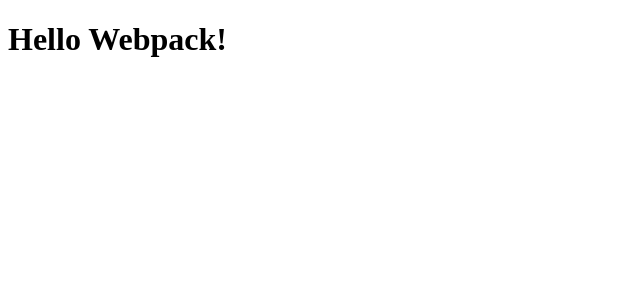
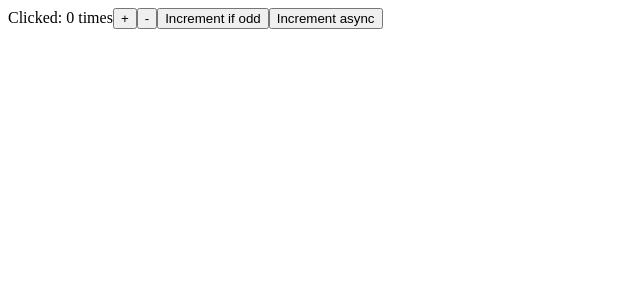
Before and after one commit to Fipo/redux-play-workshop, a React app: page / in a window 1280 px wide. Shown: the top 300 px of the page, without its empty margins (0-640 px from the left). Built offline with nearby package versions, Linux system fonts and the light colour scheme.

Commit message:
Example Counter Implementation
Implementation of the counter example from the redux examples page:

* http://redux.js.org/docs/introduction/Examples.html
* https://github.com/reactjs/redux/tree/master/examples/counter

```diff
--- a/src/App.js
+++ b/src/App.js
@@ -1,8 +1,16 @@
 import React from 'react';
 import { render } from 'react-dom';
+import { Provider } from 'react-redux';
+import { createStore } from 'redux';
+import rootReducer from './reducers';
+import Counter from './components/Counter';
 
-const App = () => {
-  return <h1>Hello Webpack!</h1>;
-};
+const store = createStore(rootReducer, window.__REDUX_DEVTOOLS_EXTENSION__ && window.__REDUX_DEVTOOLS_EXTENSION__());
+const el = document.getElementById('root');
 
-render(<App />, document.getElementById('root'));
+const App = () =>
+  <Provider store={store}>
+    <Counter />
+  </Provider>;
+
+render(<App />, el);
--- /dev/null
+++ b/src/components/Counter.js
@@ -0,0 +1,49 @@
+import React, { Component } from 'react';
+import { connect } from 'react-redux';
+
+class Counter extends Component {
+  constructor(props) {
+    super(props);
+    this.incrementAsync = this.incrementAsync.bind(this);
+    this.incrementIfOdd = this.incrementIfOdd.bind(this);
+    this.onIncrement = this.onIncrement.bind(this);
+    this.onDecrement = this.onDecrement.bind(this);
+  }
+
+  incrementIfOdd() {
+    if (this.props.value % 2 !== 0) {
+      this.onIncrement();
+    }
+  }
+
+  incrementAsync() {
+    setTimeout(this.onIncrement, 2000);
+  }
+
+  onIncrement() {
+    this.props.dispatch({ type: 'INCREMENT' });
+  }
+
+  onDecrement() {
+    this.props.dispatch({ type: 'DECREMENT' });
+  }
+
+  render() {
+    return (
+      <div>
+        Clicked: {this.props.value} times
+        <button onClick={this.onIncrement}>+</button>
+        <button onClick={this.onDecrement}>-</button>
+        <button onClick={this.incrementIfOdd}>Increment if odd</button>
+        <button onClick={this.incrementAsync}>Increment async</button>
+      </div>
+    );
+  }
+}
+
+const mapStateToProps = (state, ownProps) => {
+  console.log(ownProps);
+  return { value: state.value };
+};
+
+export default connect(mapStateToProps)(Counter);
--- /dev/null
+++ b/src/reducers.js
@@ -0,0 +1,14 @@
+const defaultState = { value: 0 };
+
+const rootReducer = (state = defaultState, action) => {
+  switch (action.type) {
+    case 'INCREMENT':
+      return Object.assign({}, { value: state.value + 1 });
+    case 'DECREMENT':
+      return Object.assign({}, { value: state.value - 1 });
+    default:
+      return state;
+  }
+};
+
+export default rootReducer;
```
